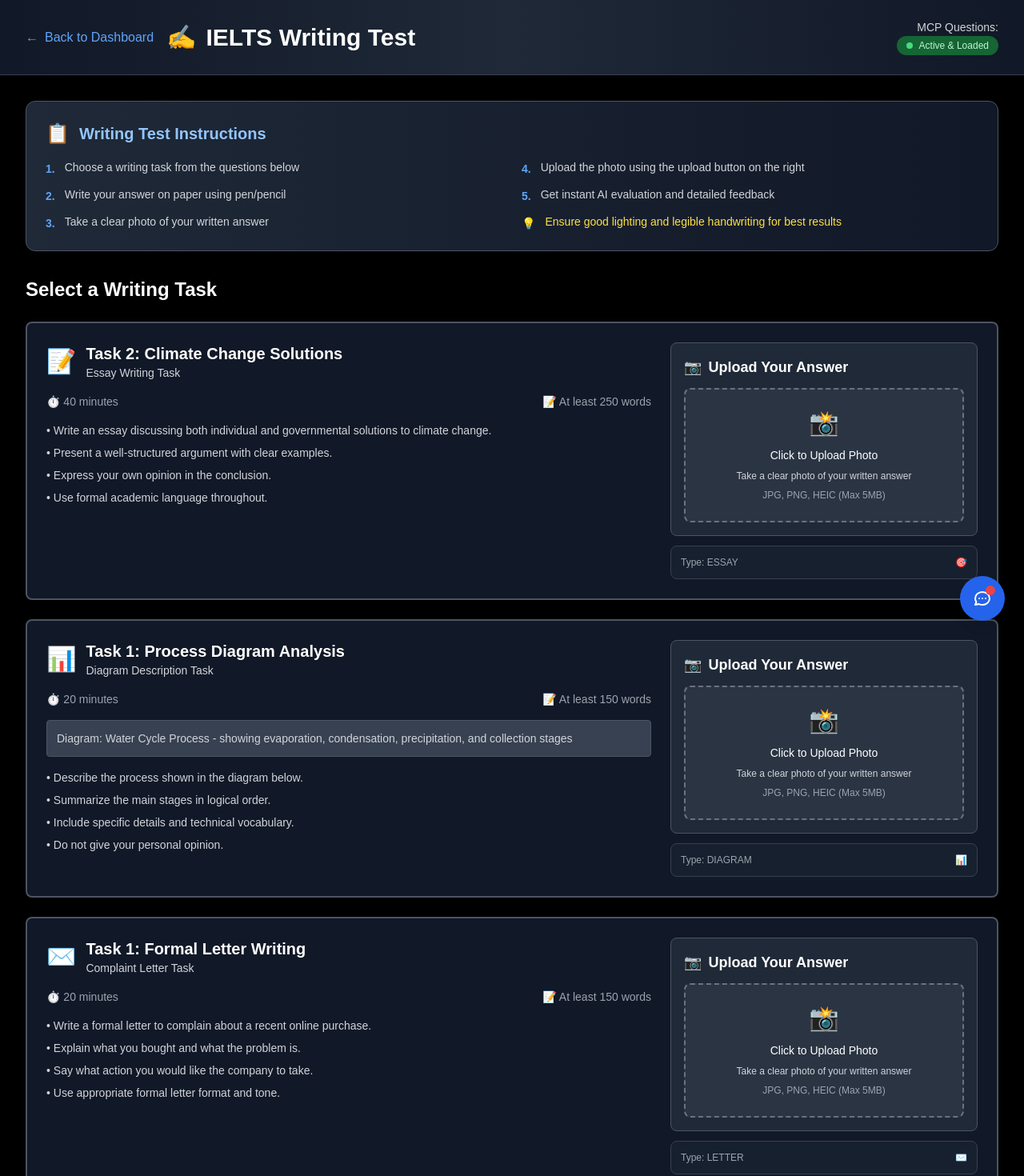
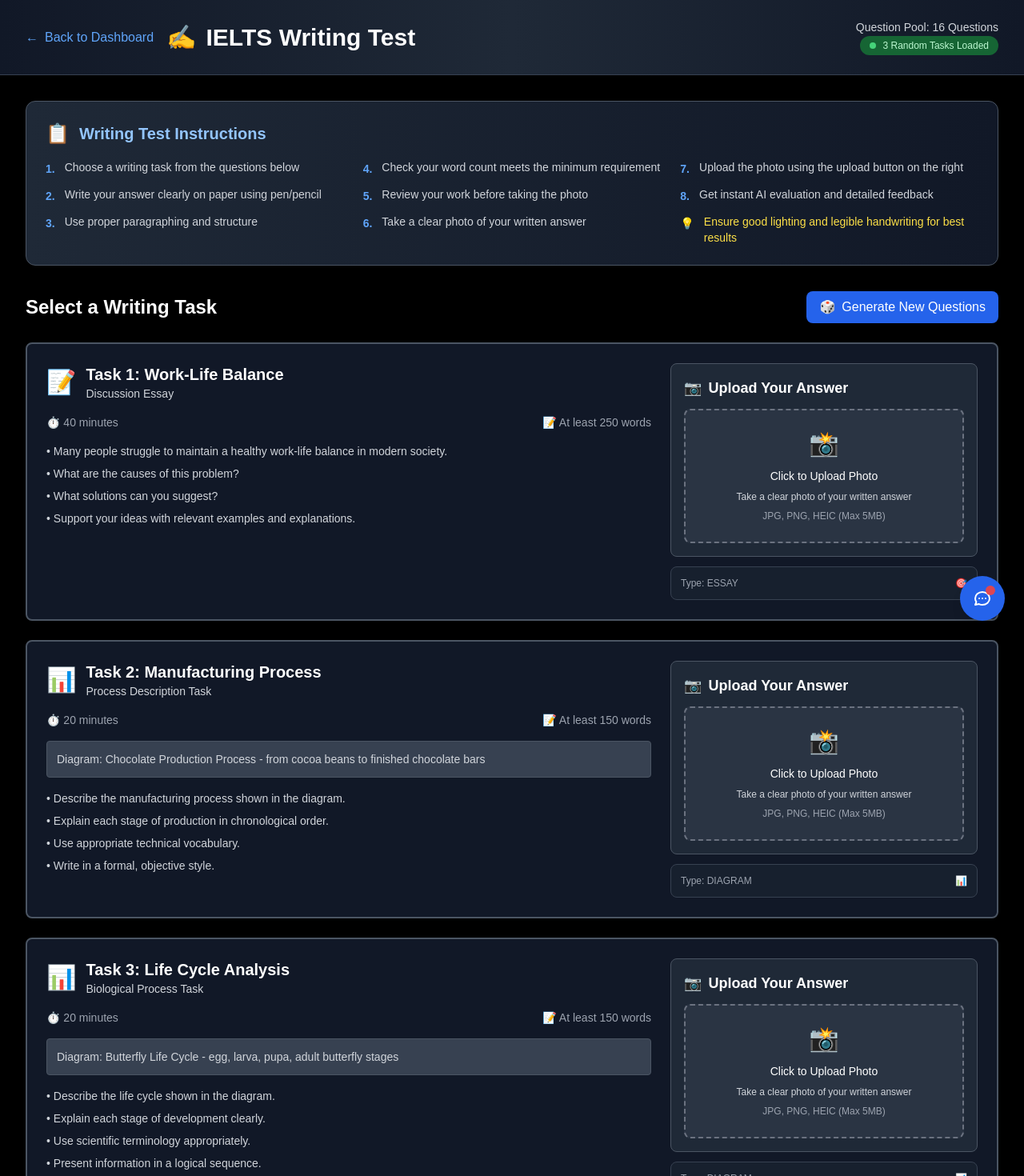
Before and after one commit to BadhonAhmad/Smart-IELTS, a Next.js app in the folder frontend/: page /writing in a window 1280 px wide. Shown: the top 1470 px of the page at 80% size. Built offline with nearby package versions, Linux system fonts and the light colour scheme.

Commit message:
every time it generate new writing question

```diff
--- a/frontend/src/app/writing/page.tsx
+++ b/frontend/src/app/writing/page.tsx
@@ -55,25 +55,12 @@ export default function WritingTest() {
   const [isUploading, setIsUploading] = useState(false);
   const [uploadProgress, setUploadProgress] = useState(0);
   const [expandedInstructions, setExpandedInstructions] = useState<Set<number>>(new Set());
+  const [displayedQuestions, setDisplayedQuestions] = useState<WritingQuestion[]>([]);
 
-  // Mock writing questions from MCP server
-  const writingQuestions: WritingQuestion[] = [
+  // Full pool of 16 writing questions from MCP server
+  const allWritingQuestions: WritingQuestion[] = [
     {
       id: 1,
-      type: "essay",
-      title: "Task 2: Climate Change Solutions",
-      description: "Essay Writing Task",
-      instructions: [
-        "Write an essay discussing both individual and governmental solutions to climate change.",
-        "Present a well-structured argument with clear examples.",
-        "Express your own opinion in the conclusion.",
-        "Use formal academic language throughout.",
-      ],
-      timeLimit: "40 minutes",
-      wordCount: "At least 250 words",
-    },
-    {
-      id: 2,
       type: "diagram",
       title: "Task 1: Process Diagram Analysis",
       description: "Diagram Description Task",
@@ -89,9 +76,9 @@ export default function WritingTest() {
         "Water Cycle Process - showing evaporation, condensation, precipitation, and collection stages",
     },
     {
-      id: 3,
+      id: 2,
       type: "letter",
-      title: "Task 1: Formal Letter Writing",
+      title: "Task 2: Formal Letter Writing",
       description: "Complaint Letter Task",
       instructions: [
         "Write a formal letter to complain about a recent online purchase.",
@@ -103,9 +90,23 @@ export default function WritingTest() {
       wordCount: "At least 150 words",
     },
     {
+      id: 3,
+      type: "essay",
+      title: "Task 3: Climate Change Solutions",
+      description: "Essay Writing Task",
+      instructions: [
+        "Write an essay discussing both individual and governmental solutions to climate change.",
+        "Present a well-structured argument with clear examples.",
+        "Express your own opinion in the conclusion.",
+        "Use formal academic language throughout.",
+      ],
+      timeLimit: "40 minutes",
+      wordCount: "At least 250 words",
+    },
+    {
       id: 4,
       type: "essay",
-      title: "Task 2: Technology and Education",
+      title: "Task 4: Technology and Education",
       description: "Argumentative Essay",
       instructions: [
         "Some people believe that technology has made learning easier, while others think it has made students lazy.",
@@ -116,7 +117,207 @@ export default function WritingTest() {
       timeLimit: "40 minutes",
       wordCount: "At least 250 words",
     },
+    {
+      id: 5,
+      type: "diagram",
+      title: "Task 5: Manufacturing Process",
+      description: "Process Description Task",
+      instructions: [
+        "Describe the manufacturing process shown in the diagram.",
+        "Explain each stage of production in chronological order.",
+        "Use appropriate technical vocabulary.",
+        "Write in a formal, objective style.",
+      ],
+      timeLimit: "20 minutes",
+      wordCount: "At least 150 words",
+      diagram:
+        "Chocolate Production Process - from cocoa beans to finished chocolate bars",
+    },
+    {
+      id: 6,
+      type: "letter",
+      title: "Task 6: Job Application Letter",
+      description: "Formal Application Letter",
+      instructions: [
+        "Write a formal letter applying for a part-time job at a local bookstore.",
+        "Mention your relevant experience and qualifications.",
+        "Explain why you are interested in this position.",
+        "Use appropriate formal letter structure and tone.",
+      ],
+      timeLimit: "20 minutes",
+      wordCount: "At least 150 words",
+    },
+    {
+      id: 7,
+      type: "essay",
+      title: "Task 7: Social Media Impact",
+      description: "Opinion Essay",
+      instructions: [
+        "Social media has both positive and negative effects on society.",
+        "Discuss the advantages and disadvantages of social media.",
+        "Give your own opinion with supporting examples.",
+        "Organize your essay with clear paragraphs and logical flow.",
+      ],
+      timeLimit: "40 minutes",
+      wordCount: "At least 250 words",
+    },
+    {
+      id: 8,
+      type: "diagram",
+      title: "Task 8: Life Cycle Analysis",
+      description: "Biological Process Task",
+      instructions: [
+        "Describe the life cycle shown in the diagram.",
+        "Explain each stage of development clearly.",
+        "Use scientific terminology appropriately.",
+        "Present information in a logical sequence.",
+      ],
+      timeLimit: "20 minutes",
+      wordCount: "At least 150 words",
+      diagram:
+        "Butterfly Life Cycle - egg, larva, pupa, adult butterfly stages",
+    },
+    {
+      id: 9,
+      type: "letter",
+      title: "Task 9: Invitation Letter",
+      description: "Formal Invitation Task",
+      instructions: [
+        "Write a formal letter inviting a guest speaker to your university.",
+        "Explain the purpose of the event and audience details.",
+        "Mention the proposed date, time, and venue.",
+        "Include information about accommodation and travel arrangements.",
+      ],
+      timeLimit: "20 minutes",
+      wordCount: "At least 150 words",
+    },
+    {
+      id: 10,
+      type: "essay",
+      title: "Task 10: Work-Life Balance",
+      description: "Discussion Essay",
+      instructions: [
+        "Many people struggle to maintain a healthy work-life balance in modern society.",
+        "What are the causes of this problem?",
+        "What solutions can you suggest?",
+        "Support your ideas with relevant examples and explanations.",
+      ],
+      timeLimit: "40 minutes",
+      wordCount: "At least 250 words",
+    },
+    {
+      id: 11,
+      type: "diagram",
+      title: "Task 11: Urban Planning Map",
+      description: "Map Description Task",
+      instructions: [
+        "Describe the changes in the town layout shown in the maps.",
+        "Compare the town in different time periods.",
+        "Highlight the most significant developments.",
+        "Use appropriate geographical and directional language.",
+      ],
+      timeLimit: "20 minutes",
+      wordCount: "At least 150 words",
+      diagram:
+        "Town Development Maps - showing changes from 1990 to 2020",
+    },
+    {
+      id: 12,
+      type: "letter",
+      title: "Task 12: Recommendation Letter",
+      description: "Formal Recommendation Task",
+      instructions: [
+        "Write a letter recommending improvements to your local library.",
+        "Describe current problems or limitations.",
+        "Suggest specific improvements and their benefits.",
+        "Use a polite and constructive tone throughout.",
+      ],
+      timeLimit: "20 minutes",
+      wordCount: "At least 150 words",
+    },
+    {
+      id: 13,
+      type: "essay",
+      title: "Task 13: Transportation and Environment",
+      description: "Problem-Solution Essay",
+      instructions: [
+        "Increasing car ownership is causing environmental problems in many cities.",
+        "What are the main environmental impacts?",
+        "What measures can be taken to reduce these problems?",
+        "Provide specific examples and practical solutions.",
+      ],
+      timeLimit: "40 minutes",
+      wordCount: "At least 250 words",
+    },
+    {
+      id: 14,
+      type: "diagram",
+      title: "Task 14: Energy Production Flow",
+      description: "Technical Process Task",
+      instructions: [
+        "Describe how electricity is generated in the power plant shown.",
+        "Explain the energy conversion process step by step.",
+        "Include technical details and specific terminology.",
+        "Maintain an objective, factual writing style.",
+      ],
+      timeLimit: "20 minutes",
+      wordCount: "At least 150 words",
+      diagram:
+        "Solar Power Plant - photovoltaic panels to electrical grid distribution",
+    },
+    {
+      id: 15,
+      type: "letter",
+      title: "Task 15: Inquiry Letter",
+      description: "Information Request Task",
+      instructions: [
+        "Write a letter inquiring about English language courses at a college.",
+        "Ask about course duration, fees, and entry requirements.",
+        "Request information about accommodation options.",
+        "Mention your current English level and learning goals.",
+      ],
+      timeLimit: "20 minutes",
+      wordCount: "At least 150 words",
+    },
+    {
+      id: 16,
+      type: "essay",
+      title: "Task 16: Healthcare and Technology",
+      description: "Advantage-Disadvantage Essay",
+      instructions: [
+        "Technology is increasingly being used in healthcare and medical treatment.",
+        "What are the advantages and disadvantages of this development?",
+        "Do the benefits outweigh the drawbacks?",
+        "Use specific examples to support your arguments.",
+      ],
+      timeLimit: "40 minutes",
+      wordCount: "At least 250 words",
+    },
   ];
+
+  // Function to randomly select 3 questions from the pool of 16 and renumber them as 1, 2, 3
+  const getRandomQuestions = (questions: WritingQuestion[], count: number = 3): WritingQuestion[] => {
+    const shuffled = [...questions].sort(() => Math.random() - 0.5);
+    const selected = shuffled.slice(0, count);
+
+    // Renumber the selected questions as Task 1, Task 2, Task 3
+    return selected.map((question, index) => ({
+      ...question,
+      id: index + 1, // Renumber as 1, 2, 3
+      title: question.title.replace(/Task \d+:/, `Task ${index + 1}:`), // Update title numbering
+    }));
+  };
+
+  // Initialize with 3 random questions from 16 on component mount
+  useEffect(() => {
+    setDisplayedQuestions(getRandomQuestions(allWritingQuestions, 3));
+  }, []);
+
+  // Function to generate new random questions from the pool of 16
+  const generateNewQuestions = () => {
+    setDisplayedQuestions(getRandomQuestions(allWritingQuestions, 3));
+    setSelectedQuestion(null); // Reset selection when generating new questions
+  };
 
   const handleQuestionSelect = (questionId: number) => {
     setSelectedQuestion(questionId);
@@ -216,7 +417,7 @@ export default function WritingTest() {
 
   // Generate mock evaluation based on question type
   const generateMockEvaluation = (questionId: number): WritingEvaluation => {
-    const question = writingQuestions.find((q) => q.id === questionId);
+    const question = allWritingQuestions.find((q) => q.id === questionId);
     const questionType = question?.type || "essay";
 
     // Mock extracted text based on question type
@@ -369,10 +570,10 @@ export default function WritingTest() {
             </div>
             <div className="flex items-center space-x-4">
               <div className="text-right">
-                <span className="text-sm text-gray-300 block">MCP Questions:</span>
+                <span className="text-sm text-gray-300 block">Question Pool: 16 Questions</span>
                 <span className="inline-flex items-center px-3 py-1 rounded-full text-xs font-medium bg-green-800 text-green-200">
                   <span className="w-2 h-2 bg-green-400 rounded-full mr-2 animate-pulse"></span>
-                  Active & Loaded
+                  3 Random Tasks Loaded
                 </span>
               </div>
             </div>
@@ -389,7 +590,7 @@ export default function WritingTest() {
               Writing Test Instructions
             </h2>
           </div>
-          <div className="grid md:grid-cols-2 gap-6">
+          <div className="grid md:grid-cols-3 gap-6">
             <div className="space-y-3">
               <div className="flex items-start gap-3">
                 <span className="text-blue-400 font-bold text-sm mt-0.5">1.</span>
@@ -397,20 +598,34 @@ export default function WritingTest() {
               </div>
               <div className="flex items-start gap-3">
                 <span className="text-blue-400 font-bold text-sm mt-0.5">2.</span>
-                <p className="text-gray-300 text-sm">Write your answer on paper using pen/pencil</p>
+                <p className="text-gray-300 text-sm">Write your answer clearly on paper using pen/pencil</p>
               </div>
               <div className="flex items-start gap-3">
                 <span className="text-blue-400 font-bold text-sm mt-0.5">3.</span>
+                <p className="text-gray-300 text-sm">Use proper paragraphing and structure</p>
+              </div>
+            </div>
+            <div className="space-y-3">
+              <div className="flex items-start gap-3">
+                <span className="text-blue-400 font-bold text-sm mt-0.5">4.</span>
+                <p className="text-gray-300 text-sm">Check your word count meets the minimum requirement</p>
+              </div>
+              <div className="flex items-start gap-3">
+                <span className="text-blue-400 font-bold text-sm mt-0.5">5.</span>
+                <p className="text-gray-300 text-sm">Review your work before taking the photo</p>
+              </div>
+              <div className="flex items-start gap-3">
+                <span className="text-blue-400 font-bold text-sm mt-0.5">6.</span>
                 <p className="text-gray-300 text-sm">Take a clear photo of your written answer</p>
               </div>
             </div>
             <div className="space-y-3">
               <div className="flex items-start gap-3">
-                <span className="text-blue-400 font-bold text-sm mt-0.5">4.</span>
+                <span className="text-blue-400 font-bold text-sm mt-0.5">7.</span>
                 <p className="text-gray-300 text-sm">Upload the photo using the upload button on the right</p>
               </div>
               <div className="flex items-start gap-3">
-                <span className="text-blue-400 font-bold text-sm mt-0.5">5.</span>
+                <span className="text-blue-400 font-bold text-sm mt-0.5">8.</span>
                 <p className="text-gray-300 text-sm">Get instant AI evaluation and detailed feedback</p>
               </div>
               <div className="flex items-start gap-3">
@@ -423,11 +638,20 @@ export default function WritingTest() {
 
         {/* Question Selection */}
         <div className="mb-8">
-          <h2 className="text-2xl font-bold text-white mb-6">
-            Select a Writing Task
-          </h2>
+          <div className="flex justify-between items-center mb-6">
+            <h2 className="text-2xl font-bold text-white">
+              Select a Writing Task
+            </h2>
+            <button
+              onClick={generateNewQuestions}
+              className="px-4 py-2 bg-blue-600 hover:bg-blue-700 text-white rounded-lg transition-colors flex items-center gap-2"
+            >
+              <span>🎲</span>
+              Generate New Questions
+            </button>
+          </div>
           <div className="space-y-6">
-            {writingQuestions.map((question) => {
+            {displayedQuestions.map((question) => {
               const uploadedAnswer = getUploadedAnswer(question.id);
               const isSelected = selectedQuestion === question.id;
 
@@ -643,14 +867,14 @@ export default function WritingTest() {
               <div className="flex items-center space-x-3 mb-4">
                 <span className="text-3xl">
                   {getQuestionIcon(
-                    writingQuestions.find((q) => q.id === selectedQuestion)
+                    allWritingQuestions.find((q) => q.id === selectedQuestion)
                       ?.type || ""
                   )}
                 </span>
                 <div>
                   <h2 className="text-2xl font-bold text-white">
                     {
-                      writingQuestions.find((q) => q.id === selectedQuestion)
+                      allWritingQuestions.find((q) => q.id === selectedQuestion)
                         ?.title
                     }
                   </h2>
@@ -658,14 +882,14 @@ export default function WritingTest() {
                     <span className="text-sm text-gray-300">
                       ⏱️{" "}
                       {
-                        writingQuestions.find((q) => q.id === selectedQuestion)
+                        allWritingQuestions.find((q) => q.id === selectedQuestion)
                           ?.timeLimit
                       }
                     </span>
                     <span className="text-sm text-gray-400">
                       📝{" "}
                       {
-                        writingQuestions.find((q) => q.id === selectedQuestion)
+                        allWritingQuestions.find((q) => q.id === selectedQuestion)
                           ?.wordCount
                       }
                     </span>
@@ -682,32 +906,32 @@ export default function WritingTest() {
               </div>
             </div>
 
-            {/* Detailed Instructions */}
-            <div className="mb-8">
-              <h3 className="text-lg font-semibold text-white mb-4">
-                📝 Task Instructions
-              </h3>
-              <div className="bg-gray-700 border-l-4 border-blue-500 p-4 rounded-r-lg">
-                <ul className="space-y-3">
-                  {writingQuestions
-                    .find((q) => q.id === selectedQuestion)
-                    ?.instructions.map((instruction, index) => (
-                      <li
-                        key={index}
-                        className="text-gray-300 flex items-start"
-                      >
-                        <span className="text-blue-400 font-bold mr-3 min-w-[20px]">
-                          {index + 1}.
-                        </span>
-                        <span>{instruction}</span>
-                      </li>
-                    ))}
-                </ul>
-              </div>
-            </div>
+            {/* Detailed Instructions
+            // <div className="mb-8">
+            //   <h3 className="text-lg font-semibold text-white mb-4">
+            //     📝 Task Instructions
+            //   </h3>
+            //   <div className="bg-gray-700 border-l-4 border-blue-500 p-4 rounded-r-lg">
+            //     <ul className="space-y-3">
+            //       {writingQuestions
+            //         .find((q) => q.id === selectedQuestion)
+            //         ?.instructions.map((instruction, index) => (
+            //           <li
+            //             key={index}
+            //             className="text-gray-300 flex items-start"
+            //           >
+            //             <span className="text-blue-400 font-bold mr-3 min-w-[20px]">
+            //               {index + 1}.
+            //             </span>
+            //             <span>{instruction}</span>
+            //           </li>
+            //         ))}
+            //     </ul>
+            //   </div>
+            // </div> */}
 
             {/* Diagram Display (if applicable) */}
-            {writingQuestions.find((q) => q.id === selectedQuestion)
+            {allWritingQuestions.find((q) => q.id === selectedQuestion)
               ?.diagram && (
               <div className="mb-8">
                 <h3 className="text-lg font-semibold text-white mb-4">
@@ -717,7 +941,7 @@ export default function WritingTest() {
                   <div className="text-4xl mb-4">📊</div>
                   <p className="text-gray-300 font-medium">
                     {
-                      writingQuestions.find((q) => q.id === selectedQuestion)
+                      allWritingQuestions.find((q) => q.id === selectedQuestion)
                         ?.diagram
                     }
                   </p>
@@ -728,20 +952,7 @@ export default function WritingTest() {
               </div>
             )}
 
-            {/* Writing Area Instructions */}
-            <div className="mb-8">
-              <h3 className="text-lg font-semibold text-white mb-4">
-                ✍️ Writing Instructions
-              </h3>
-              <div className="bg-yellow-900 border border-yellow-600 rounded-lg p-4">
-                <ul className="space-y-2 text-yellow-200">
-                  <li>• Write your answer clearly on paper</li>
-                  <li>• Use proper paragraphing and structure</li>
-                  <li>• Check your word count meets the minimum requirement</li>
-                  <li>• Review your work before taking the photo</li>
-                </ul>
-              </div>
-            </div>
+
 
             {/* Photo Upload Section */}
             <div className="border-t border-gray-600 pt-6">
@@ -1036,7 +1247,7 @@ export default function WritingTest() {
             </div>
             <div className="grid md:grid-cols-2 lg:grid-cols-3 gap-4">
               {uploadedAnswers.map((answer) => {
-                const question = writingQuestions.find(
+                const question = allWritingQuestions.find(
                   (q) => q.id === answer.questionId
                 );
                 return (
```
